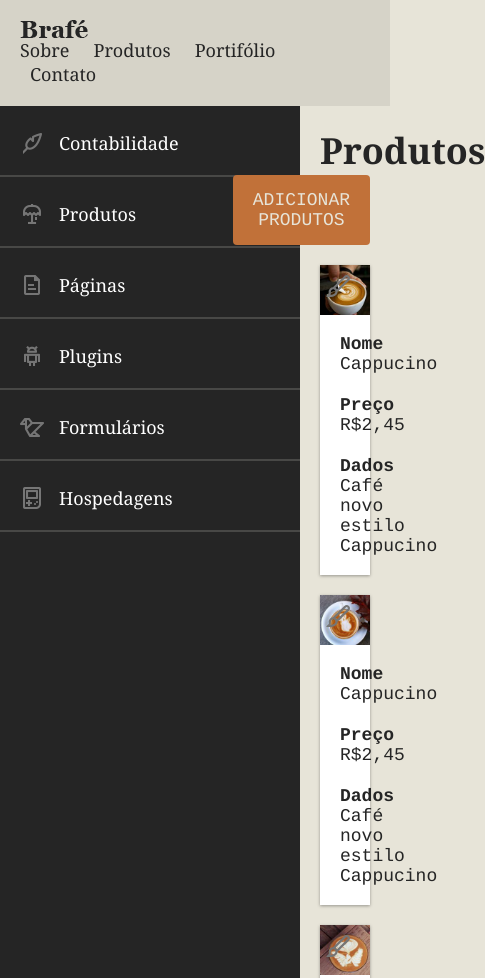
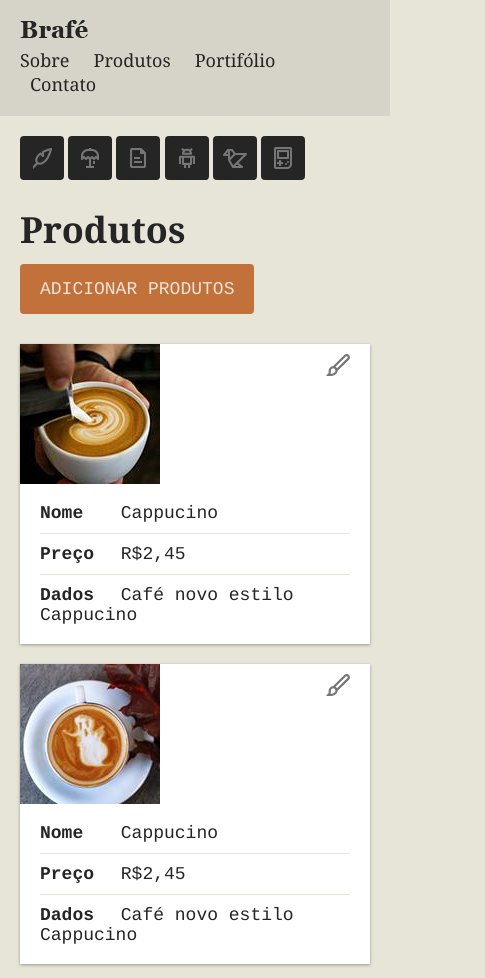
Before and after one commit to Victor800augusto/Brafe-3-puro, a plain HTML site: page index.html in a window 390 px wide. Shown: the top 978 px of the page, 485 px wide, since content can reach past the window. Drawn offline with Linux system fonts and the light colour scheme.

Commit message:
Site com responsividade

```diff
--- a/css/style.css
+++ b/css/style.css
@@ -58,10 +58,28 @@ a {
     padding-left: 0;
 }
 
+
+/* Header responsividade mobile */
+@media (max-width: 739px){
+    .header-logo {
+        float: none;
+    }
+    .header-menu ul {
+        float: none;
+        margin-top: 10px;
+    }
+}
+
 /* Main */
 
 .main-container {
     display: flex;
+}
+
+@media (max-width: 739px){
+    .main-container {
+        flex-direction: column;
+    }
 }
 
 /* Side-nav */
@@ -84,9 +102,9 @@ a {
     display: inline-block;
     width: 24px;
     height: 24px;
-    position: relative;
     top: 5px;
     margin-right: 15px;
+    position: relative;
     background-image: url('../img/icones.png');
 }
 
@@ -107,6 +125,40 @@ a {
 }
 .nav-hospedagens::before {
     background-position: 0 -120px;
+}
+
+/* Side-nav responsividade tablet */
+@media (min-width:740px) and (max-width: 980px) {
+    .side-nav {
+        width: 200px;
+    }
+}
+
+/* Side-nav responsividade mobile */
+@media (max-width: 739px){
+    .side-nav {
+        margin: 20px 0 0 20px;
+        background: none;
+        width: auto;
+    }
+    .side-nav li {
+        display: inline-block;
+    }
+    .side-nav li a::before {
+        display: block;
+        margin: 0;
+        top: 0;
+    }
+    .side-nav li a {
+        width: 44px;
+        height: 44px;
+        overflow: hidden;
+        padding: 10px;
+        border: none;
+        color: #252525;
+        background: #252525;
+        border-radius: 4px;
+    }
 }
 
 /* Produtos */
@@ -198,6 +250,35 @@ a {
     display: inline-block;
 }
 
+/* Produtos responsividade tablet */
+@media (min-width:740px) and (max-width: 980px) {
+    .produtos {
+        width: calc(100% - 200px);
+    }
+}
+
+/* Produtos responsividade mobile */
+@media (max-width: 739px){
+    .produtos {
+        width: 100%;
+    }
+    .produtos h1 {
+        float: none;
+    }
+    .adicionar-produtos {
+        float: none;
+        display: inline-block;
+        margin: 10px 0;
+    }
+    .produtos-item img {
+        float: none;
+    }
+    .produtos-item ul {
+        float: none;
+        width: 100%;
+    }
+}
+
 /* Footer */
 
 .footer {
```
